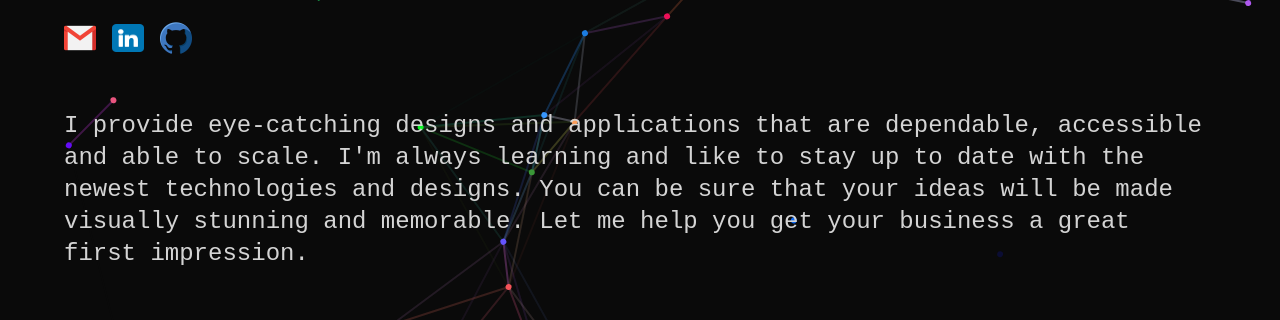
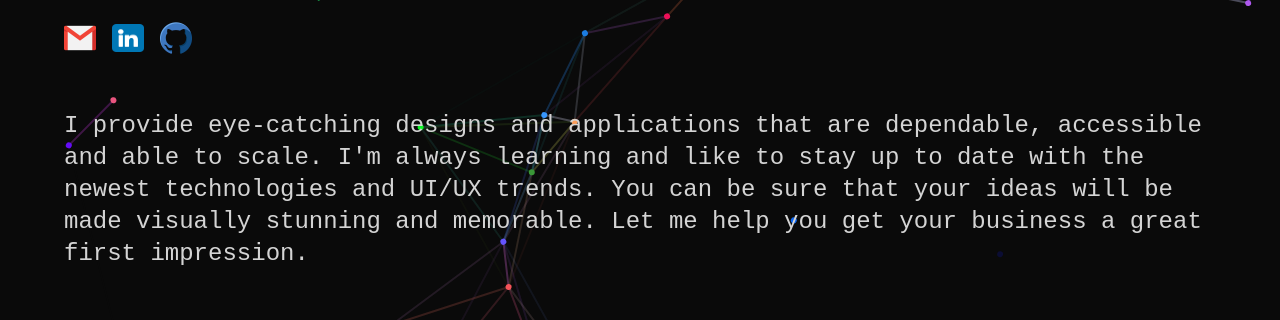
Before and after one commit to joayo13/portfolio, a React (Create React App) app: page / in a window 1280 px wide. Shown: the part 154-474 px from the top of the page. Built offline with nearby package versions, Linux system fonts and the light colour scheme.

Commit message:
changed intro para again

```diff
--- a/src/Home.js
+++ b/src/Home.js
@@ -54,7 +54,7 @@ function Home() {
                       <img className='w-8 h-8' src={github}></img>
                     </a>
                   </span>
-                <p className='pt-10 text-2xl'>I provide eye-catching designs and applications that are dependable, accessible and able to scale. I'm always learning and like to stay up to date with the newest technologies and designs. You can be sure that your ideas will be made visually stunning and memorable. Let me help you get your business a great first impression.</p>
+                <p className='pt-10 text-2xl'>I provide eye-catching designs and applications that are dependable, accessible and able to scale. I'm always learning and like to stay up to date with the newest technologies and UI/UX trends. You can be sure that your ideas will be made visually stunning and memorable. Let me help you get your business a great first impression.</p>
                 </div>
             </section>
             <section style={loadedName ? {animation: 'fade-in 0.5s forwards 300ms'} : null} className='max-w-6xl opacity-0 mx-auto mono z-20 relative'>
```
